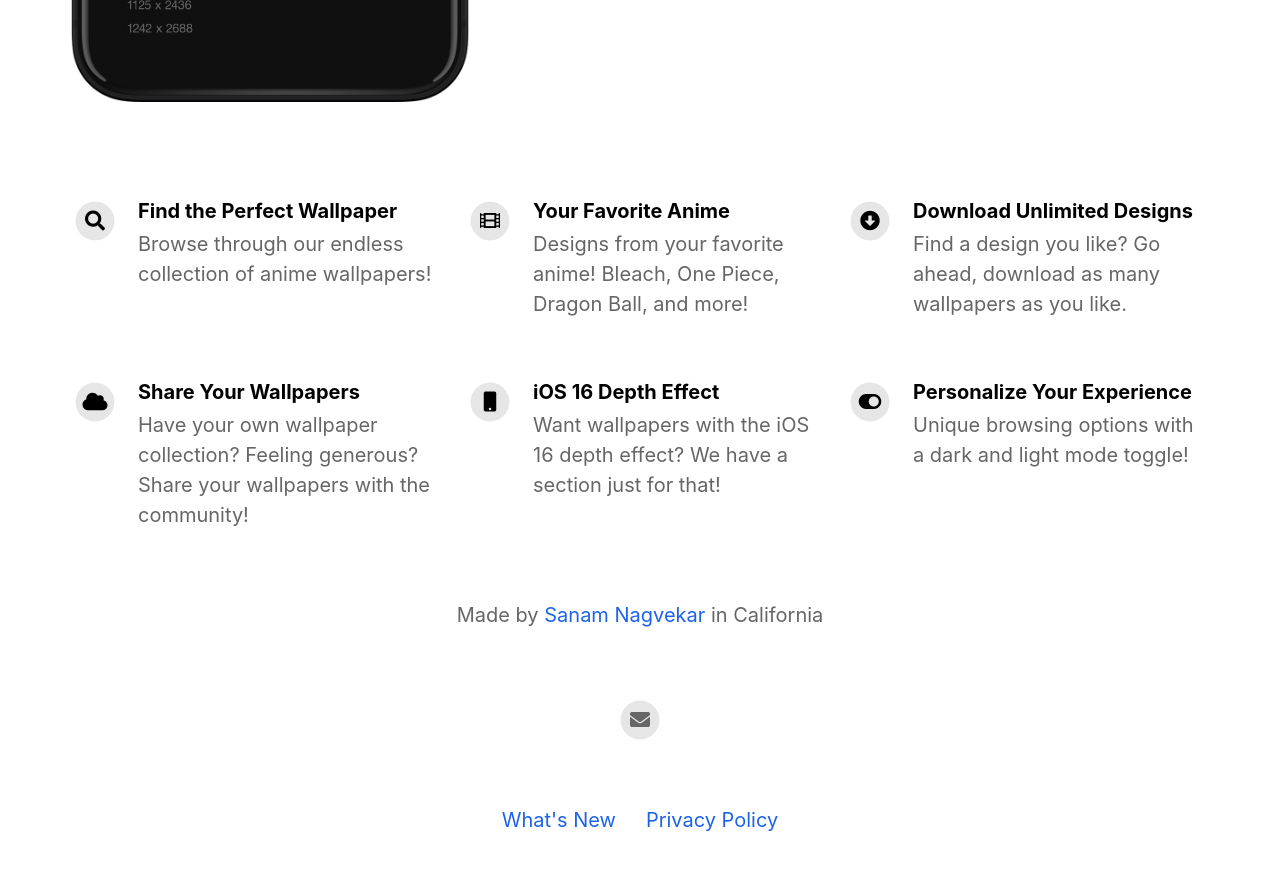
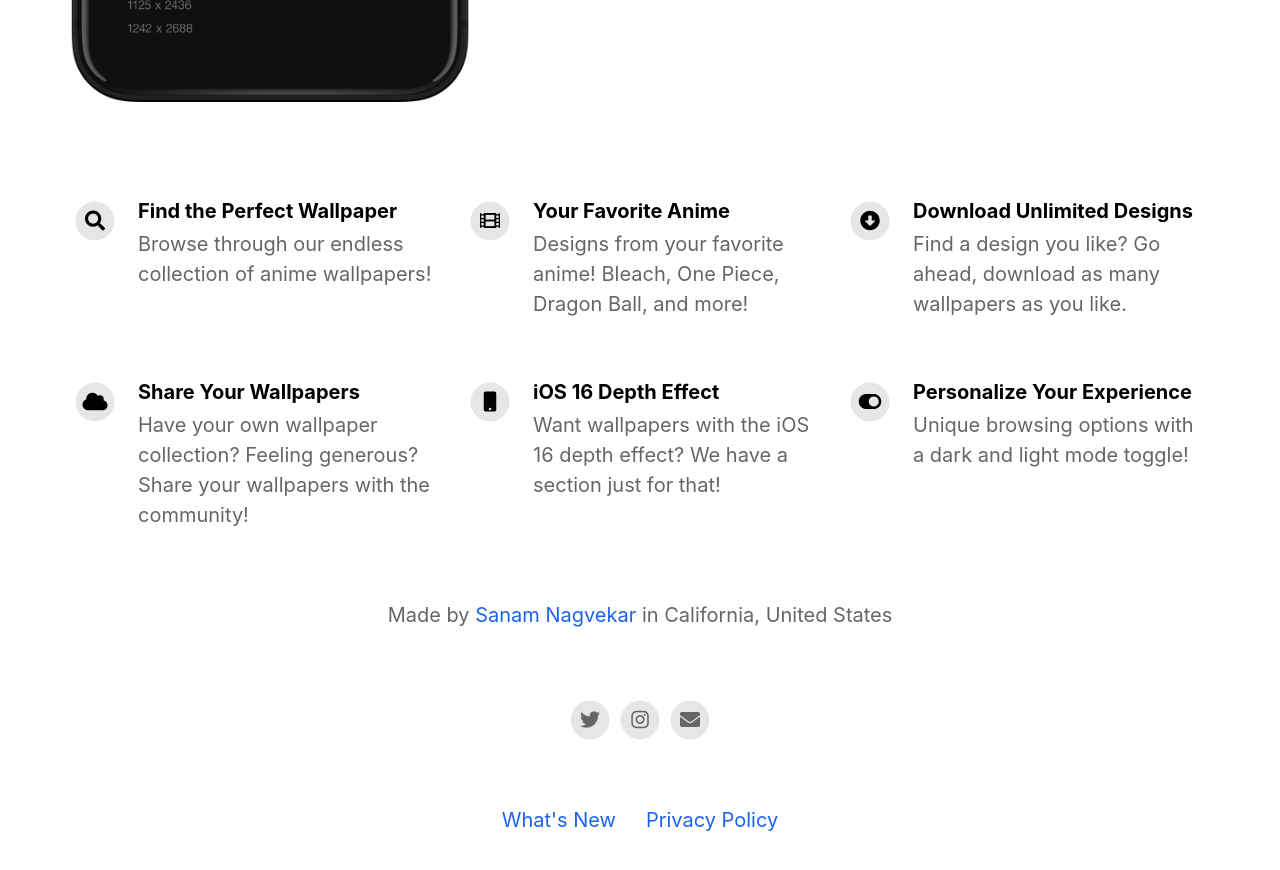
Before and after one commit to Prism-App/Prism-App.github.io, a Jekyll site: the page built from index.html, in a window 1280 px wide and 900 px high, scrolled down 883 px. Shown: the top 870 px of the window. Built offline with Jekyll 4.4.1, drawn with Linux system fonts in a browser that asks for light colours; nearby versions of some CDN libraries.

Commit message:
Update _config.yml

```diff
--- a/_config.yml
+++ b/_config.yml
@@ -15,18 +15,18 @@ app_name                                  :
 app_price                                 :                                           # Automatically populates if not set and if iOS app ID is set.  Otherwise enter manually.
 app_description                           : Anime wallpapers by the community, for the community! Browse through thousands of iOS 16 optimized wallpapers from your favorite anime - Bleach, One Piece, HxH, and more!
 
-enable_smart_app_banner                   : false                                      # Set to true to show a smart app banner at top of page on mobile devices.
+enable_smart_app_banner                   : true                                      # Set to true to show a smart app banner at top of page on mobile devices.
 
 
 
 # Information About Yourself
 your_name                                 : Sanam Nagvekar
 your_link                                 : https://github.com/sanam-nagvekar
-your_city                                 : California
+your_city                                 : California, United States
 email_address                             : contact.prismapp@gmail.com
 facebook_username                         :
-instagram_username                        :
-twitter_username                          :
+instagram_username                        : prismapp_temp
+twitter_username                          : prismapp_temp
 github_username                           :
 youtube_username                          :
 
```
